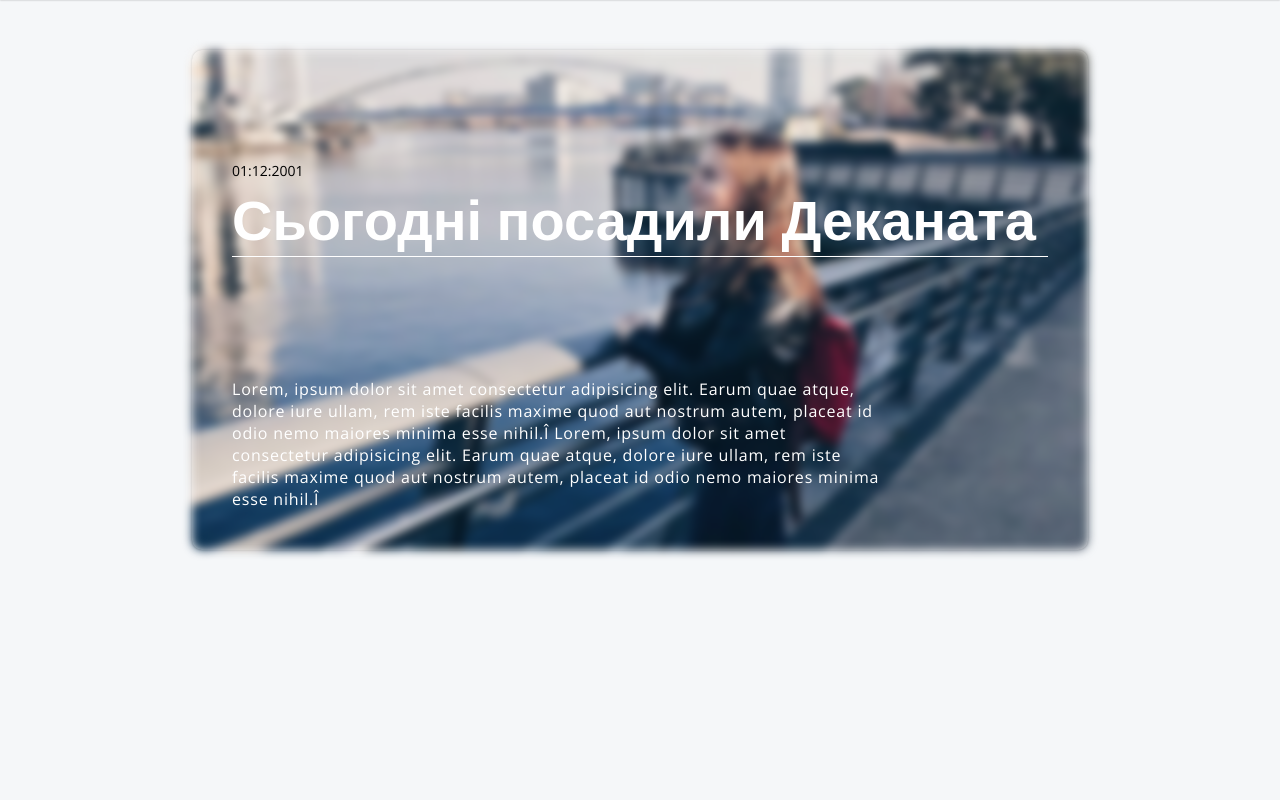
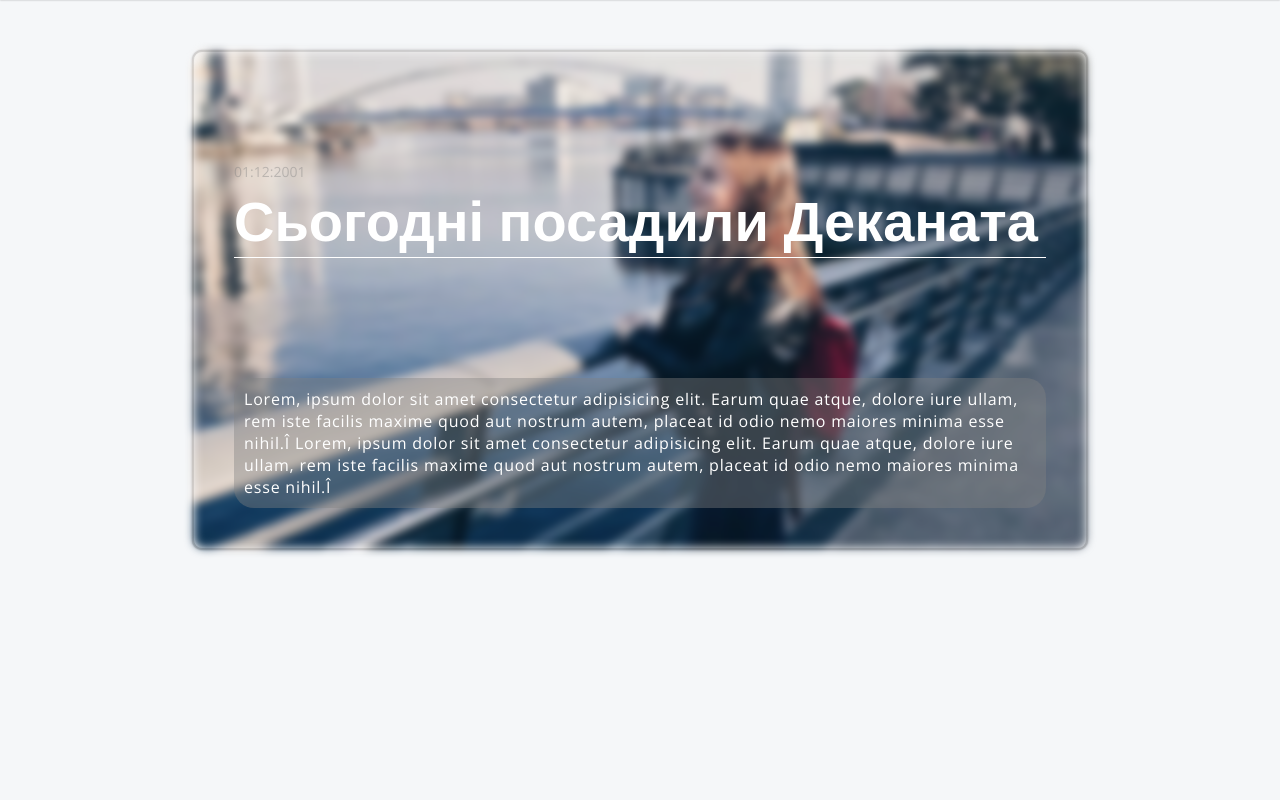
Before and after one commit to AkiroToshira/OpenEdu, a Django app: page /mains/ in a window 1280 px wide. Shown: the part 57-857 px from the top of the page. Run offline with Django 3.2, Linux system fonts and the light colour scheme; the visitor is signed in with stand-in values (Sample User, id 1); data that the repository does not hold is empty.

Commit message:
improved big news block

```diff
--- a/OpenEdu/core/static/css/news.css
+++ b/OpenEdu/core/static/css/news.css
@@ -37,6 +37,7 @@ body {
   display: flex;
   flex-direction: column;
   justify-content: space-between;
+  border: 2px solid rgba(128, 128, 128, 0.411);
 }
 
 .main_news_title {
@@ -52,8 +53,11 @@ body {
 }
 
 .short_description {
-  width: 80%;
+  width: 100%;
   color: white;
+  background-color: rgba(128, 128, 128, 0.411);
+  padding: 10px;
+  border-radius: 20px;
   letter-spacing: 0.8px;
 }
 
@@ -86,10 +90,6 @@ body {
   flex-direction: column;
 }
 
-.subnews_item:first-of-type {
-  color: white;
-}
-
 .subnews_wrapper {
   display: flex;
   flex-direction: column;
@@ -98,6 +98,7 @@ body {
 
 .subnews_date {
   font-size: 14px;
+  color: white;
 }
 
 .subnews_title {
@@ -125,6 +126,7 @@ body {
 
 .main_news_date {
   font-size: 14px;
+  color: rgba(128, 128, 128, 0.411);
 }
 
 .subnews_img > img {
```
